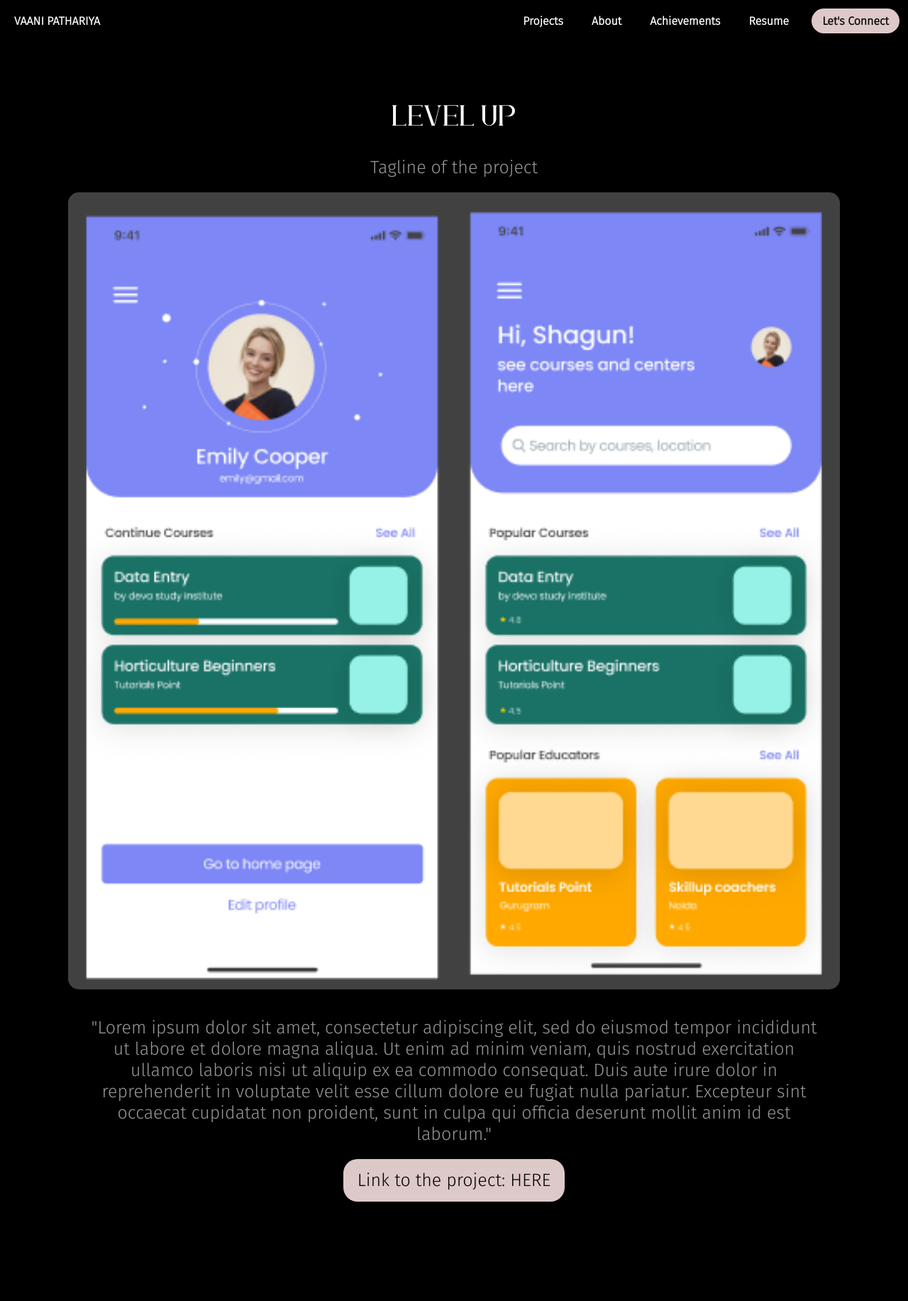
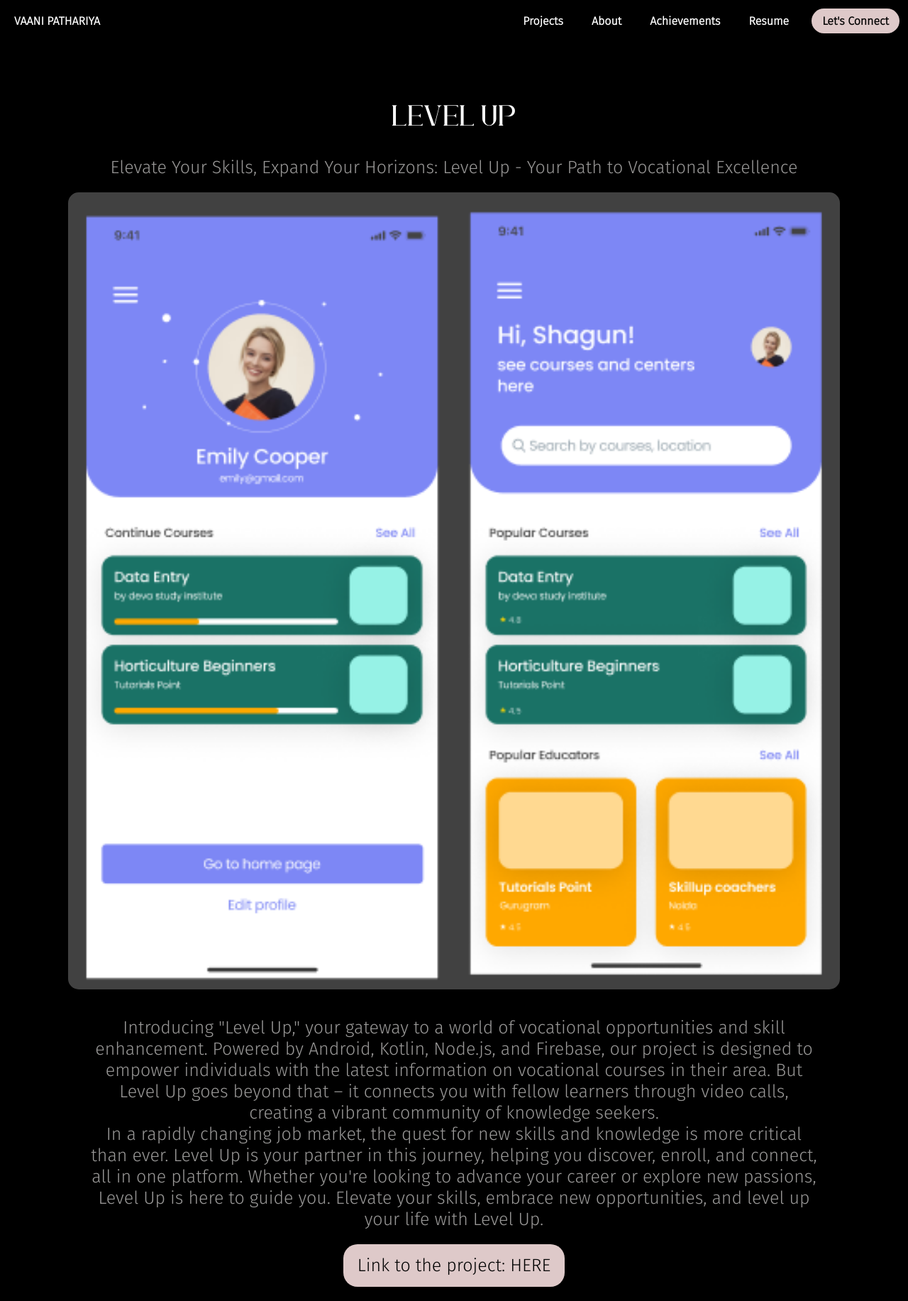
Before and after one commit to Vaani-pathariya/itsvaani, a React (Create React App) app: page /p10 in a window 1280 px wide. Shown: the whole page at 71% size. Before the commit the page ends 1713 px from the top, so only its background shows below. Built offline with nearby package versions, Linux system fonts and the light colour scheme.

Commit message:
completed site

```diff
--- a/src/pages/Landing.js
+++ b/src/pages/Landing.js
@@ -52,7 +52,7 @@ const Landing=()=>{
                     <Link to="/p3"><img src={p2}></img></Link>
                     <div className="new-font  top-margin  space">
                         <div className="bold">THERAPY PAL</div>
-                        <div className="skills">React, Python, Machine Learning, OpenCV, Scikit Learn</div>
+                        <div className="skills">React, Python, Machine Learning, OpenCV, Scikit Learn, Android, Kotlin</div>
                     </div>
                 </div>
                 <div className="card">
--- a/src/project/p10.js
+++ b/src/project/p10.js
@@ -9,9 +9,11 @@ const P10=()=>{
             <Navbar/>
             <div className="sizing">
                 <div className="changed-font sizP">LEVEL UP</div>
-                <div className="below-textp new-font">Tagline of the project</div>
+                <div className="below-textp new-font">Elevate Your Skills, Expand Your Horizons: Level Up - Your Path to Vocational Excellence</div>
                 <img src={test} className="project-img"></img>
-                <div className="below-textp new-font content">"Lorem ipsum dolor sit amet, consectetur adipiscing elit, sed do eiusmod tempor incididunt ut labore et dolore magna aliqua. Ut enim ad minim veniam, quis nostrud exercitation ullamco laboris nisi ut aliquip ex ea commodo consequat. Duis aute irure dolor in reprehenderit in voluptate velit esse cillum dolore eu fugiat nulla pariatur. Excepteur sint occaecat cupidatat non proident, sunt in culpa qui officia deserunt mollit anim id est laborum."</div>
+                <div className="below-textp new-font content">Introducing "Level Up," your gateway to a world of vocational opportunities and skill enhancement. Powered by Android, Kotlin, Node.js, and Firebase, our project is designed to empower individuals with the latest information on vocational courses in their area. But Level Up goes beyond that – it connects you with fellow learners through video calls, creating a vibrant community of knowledge seekers.<br></br>
+
+In a rapidly changing job market, the quest for new skills and knowledge is more critical than ever. Level Up is your partner in this journey, helping you discover, enroll, and connect, all in one platform. Whether you're looking to advance your career or explore new passions, Level Up is here to guide you. Elevate your skills, embrace new opportunities, and level up your life with Level Up.</div>
                 <Link to="https://github.com/Vaani-pathariya/Education"><div className="new-font linking">Link to the project: HERE</div></Link>
             </div>
         </div>
--- a/src/project/p6.js
+++ b/src/project/p6.js
@@ -9,9 +9,9 @@ const P6=()=>{
             <Navbar/>
             <div className="sizing">
                 <div className="changed-font sizP">DIALECT</div>
-                <div className="below-textp new-font">Tagline of the project</div>
+                <div className="below-textp new-font">Bridging Cultures, One Snapshot at a Time: DIALECT - Your Travel Companion.</div>
                 <img src={test} className="project-img"></img>
-                <div className="below-textp new-font content">"Lorem ipsum dolor sit amet, consectetur adipiscing elit, sed do eiusmod tempor incididunt ut labore et dolore magna aliqua. Ut enim ad minim veniam, quis nostrud exercitation ullamco laboris nisi ut aliquip ex ea commodo consequat. Duis aute irure dolor in reprehenderit in voluptate velit esse cillum dolore eu fugiat nulla pariatur. Excepteur sint occaecat cupidatat non proident, sunt in culpa qui officia deserunt mollit anim id est laborum."</div>
+                <div className="below-textp new-font content">Introducing "DIALECT," a groundbreaking project designed to break down language barriers for travelers worldwide. Leveraging the power of Google Translate API and Speech API, DIALECT empowers users to capture content from foreign language boards and effortlessly converts it into their native tongue. Whether you're exploring a new city, decoding menus, or unraveling the secrets of local culture, DIALECT is your trusty travel companion. With a user-friendly React frontend, this innovative tool opens up a world of possibilities for seamless communication and cultural immersion. Join us on a journey where every picture truly tells a thousand words.</div>
                 <Link to="https://github.com/Vaani-pathariya/Dialect"><div className="new-font linking">Link to the project: HERE</div></Link>
             </div>
         </div>
--- a/src/project/p7.js
+++ b/src/project/p7.js
@@ -9,9 +9,10 @@ const P7=()=>{
             <Navbar/>
             <div className="sizing">
                 <div className="changed-font sizP">AEROFLY</div>
-                <div className="below-textp new-font">Tagline of the project</div>
+                <div className="below-textp new-font">Smooth Skies Ahead: Aerofly - Your Flight Delay Predictor and Peace of Mind Companion.</div>
                 <img src={test} className="project-img"></img>
-                <div className="below-textp new-font content">"Lorem ipsum dolor sit amet, consectetur adipiscing elit, sed do eiusmod tempor incididunt ut labore et dolore magna aliqua. Ut enim ad minim veniam, quis nostrud exercitation ullamco laboris nisi ut aliquip ex ea commodo consequat. Duis aute irure dolor in reprehenderit in voluptate velit esse cillum dolore eu fugiat nulla pariatur. Excepteur sint occaecat cupidatat non proident, sunt in culpa qui officia deserunt mollit anim id est laborum."</div>
+                <div className="below-textp new-font content">Introducing "Aerofly," your guardian of hassle-free travel. In a world where flight delays can disrupt the best-laid plans, our innovative project, powered by Machine Learning and the Scikit-learn library, has your back. Aerofly uses predictive algorithms to foresee potential flight delays and promptly notifies passengers, allowing them to plan and adapt with ease.<br></br>
+Built with Python and React, our user-friendly interface ensures that you're always one step ahead, so you can enjoy your journey with confidence. Say goodbye to airport anxieties and hello to the peace of mind that comes with Aerofly. Welcome to the future of stress-free travel.</div>
                 <Link to="https://github.com/Vaani-pathariya/Aerofly"><div className="new-font linking">Link to the project: HERE</div></Link>
             </div>
         </div>
--- a/src/project/p8.js
+++ b/src/project/p8.js
@@ -9,9 +9,11 @@ const P8=()=>{
             <Navbar/>
             <div className="sizing">
                 <div className="changed-font sizP">HOLA</div>
-                <div className="below-textp new-font">Tagline of the project</div>
+                <div className="below-textp new-font">Connecting Generations, Building Futures: Hola - Your JSS Alumni Network</div>
                 <img src={test} className="project-img"></img>
-                <div className="below-textp new-font content">"Lorem ipsum dolor sit amet, consectetur adipiscing elit, sed do eiusmod tempor incididunt ut labore et dolore magna aliqua. Ut enim ad minim veniam, quis nostrud exercitation ullamco laboris nisi ut aliquip ex ea commodo consequat. Duis aute irure dolor in reprehenderit in voluptate velit esse cillum dolore eu fugiat nulla pariatur. Excepteur sint occaecat cupidatat non proident, sunt in culpa qui officia deserunt mollit anim id est laborum."</div>
+                <div className="below-textp new-font content">Introducing "Hola," the bridge that unites the past and the present at JSS College. This dynamic project, meticulously crafted with React, MongoDB, Express, and Node.js, serves as a digital hub where current students and cherished alumni come together. <br></br>
+
+On Hola, users can interact with ease, express their appreciation through likes and comments, and share their journey through a shared feed. It's more than just a platform; it's a living connection to the legacy of our institution. Join us in celebrating the bonds of academia, fostering mentorship, and building a future that's shaped by the wisdom and experience of our esteemed alumni. Welcome to Hola, your gateway to a vibrant college community that stands the test of time.</div>
                 <Link to="https://github.com/Vaani-pathariya/Hola"><div className="new-font linking">Link to the project: HERE</div></Link>
             </div>
         </div>
--- a/src/project/p9.js
+++ b/src/project/p9.js
@@ -9,9 +9,11 @@ const P9=()=>{
             <Navbar/>
             <div className="sizing">
                 <div className="changed-font sizP">SCAM SHIELD</div>
-                <div className="below-textp new-font">Tagline of the project</div>
+                <div className="below-textp new-font">Guarding Your Cyber Frontiers: Scam Shield - Your Link Integrity Defender</div>
                 <img src={test} className="project-img"></img>
-                <div className="below-textp new-font content">"Lorem ipsum dolor sit amet, consectetur adipiscing elit, sed do eiusmod tempor incididunt ut labore et dolore magna aliqua. Ut enim ad minim veniam, quis nostrud exercitation ullamco laboris nisi ut aliquip ex ea commodo consequat. Duis aute irure dolor in reprehenderit in voluptate velit esse cillum dolore eu fugiat nulla pariatur. Excepteur sint occaecat cupidatat non proident, sunt in culpa qui officia deserunt mollit anim id est laborum."</div>
+                <div className="below-textp new-font content">Introducing "Scam Shield," your vigilant guardian in the digital realm. Crafted with the power of React, machine learning, and the Scikit-learn library, this innovative project is designed to ensure your online safety.<br></br>
+
+Scam Shield empowers you to submit links, which are then meticulously scanned and assessed for potential piracy or fraudulent content. In a world where cyber threats are ever-present, our platform acts as your digital shield, offering you peace of mind and security. Whether you're a cautious internet user or an organization safeguarding your online presence, Scam Shield is your indispensable companion in the battle against cyber scams. Welcome to a safer and more secure online experience with Scam Shield.</div>
                 <Link to="https://github.com/Vaani-pathariya/kavach"><div className="new-font linking">Link to the project: HERE</div></Link>
             </div>
         </div>
```
